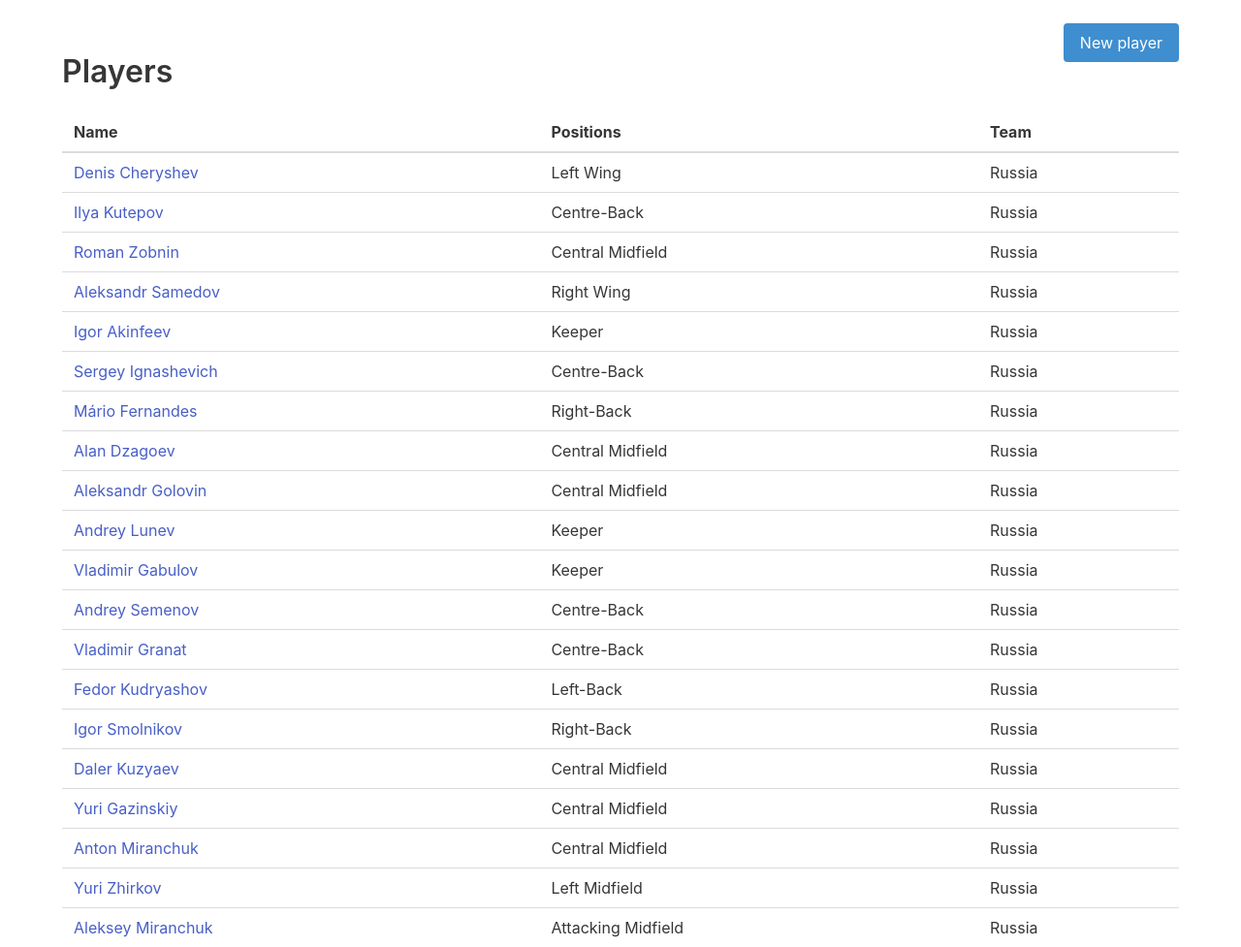
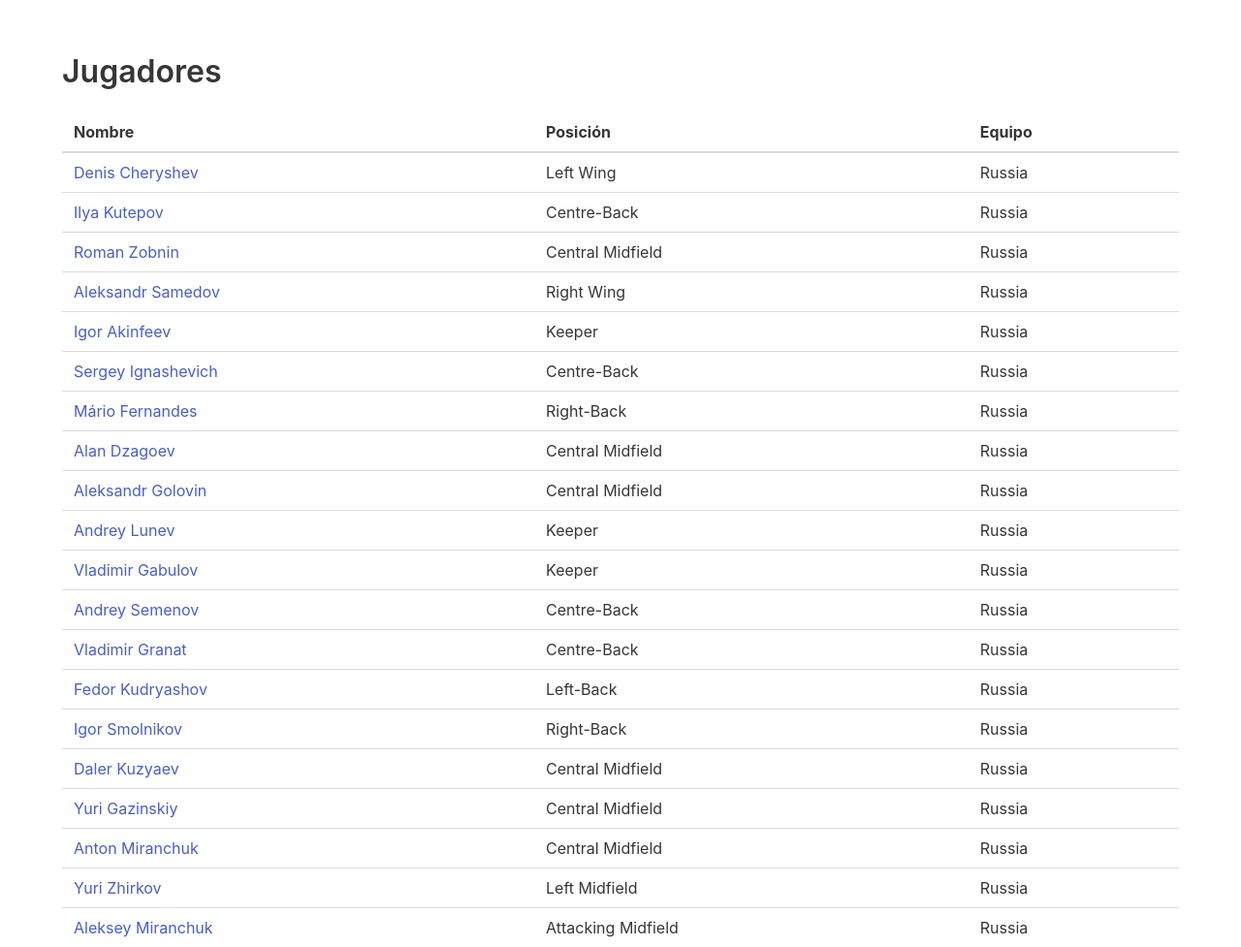
Before and after one commit to amekare/world_cup_2018, a Django app: page /dashboard/players in a window 1280 px wide. Shown: the part 52-1029 px from the top of the page at 97% size. Run offline with Django 3.2, Linux system fonts and the light colour scheme; data comes from the database, SQL or seed files in the repository; some libraries are stand-ins or nearby versions.

Commit message:
traduccion al español

```diff
--- a/templates/dashboard/player_list.html
+++ b/templates/dashboard/player_list.html
@@ -1,16 +1,16 @@
 {% extends 'base.html' %}
 
-{% block title %}Players{% endblock %}
+{% block title %}Jugadores{% endblock %}
 
 {% block content %}
-    <a class="button is-info is-pulled-right" href="{% url 'team-create' %}">New player</a>
-    <h1 class="title">Players</h1>
+
+    <h1 class="title">Jugadores</h1>
     <table class="table">
         <thead>
         <tr>
-            <th>Name</th>
-            <th>Positions</th>
-            <th>Team</th>
+            <th>Nombre</th>
+            <th>Posición</th>
+            <th>Equipo</th>
         </tr>
         </thead>
         <tbody>
--- a/templates/index.html
+++ b/templates/index.html
@@ -1,10 +1,10 @@
 {% extends 'base.html' %}
-{% load staticfiles %}
+{% load static %}
 
 {% block title %}Index{% endblock %}
 
 {% block content %}
     <h1 class="title has-text-centered">Quiniela VAS para el Mundial de Fútbol 2018!</h1>
-    <img src="{% static 'cup.jpg' %}" />
+    <img src="{% static "img/cup.jpg" %}"  />
 
 {% endblock %}
--- a/world_cup/settings.py
+++ b/world_cup/settings.py
@@ -121,4 +121,4 @@ STATIC_ROOT = os.path.join(BASE_DIR, "static")
 
 MEDIA_URL = '/media/'
 
-MEDIA_ROOT = os.path.join(BASE_DIR, '/media/')
+MEDIA_ROOT = os.path.join(BASE_DIR, 'media/')
--- a/world_cup/urls.py
+++ b/world_cup/urls.py
@@ -27,10 +27,4 @@ urlpatterns = [
     url(r'^dashboard/', include('dashboard.urls')),
 
 
-]+ static(settings.MEDIA_URL, document_root=settings.MEDIA_ROOT)
-
-if settings.DEBUG:
-    urlpatterns += static(settings.STATIC_URL,
-                          document_root=settings.STATIC_ROOT)
-    urlpatterns += static(settings.MEDIA_URL,
-                          document_root=settings.MEDIA_ROOT)
+] + static(settings.MEDIA_URL, document_root=settings.MEDIA_ROOT)
```
Also changed, not shown: templates/dashboard/team_list.html (+5 -5 lines).
